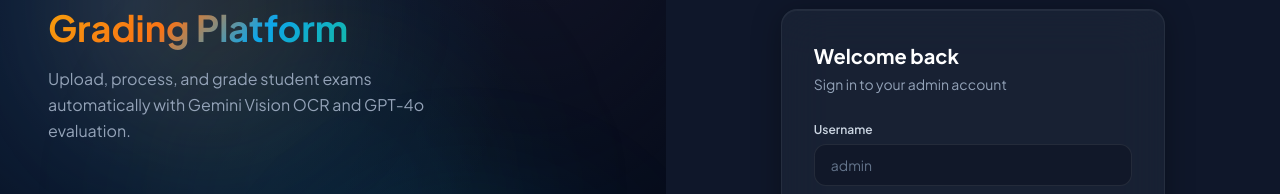
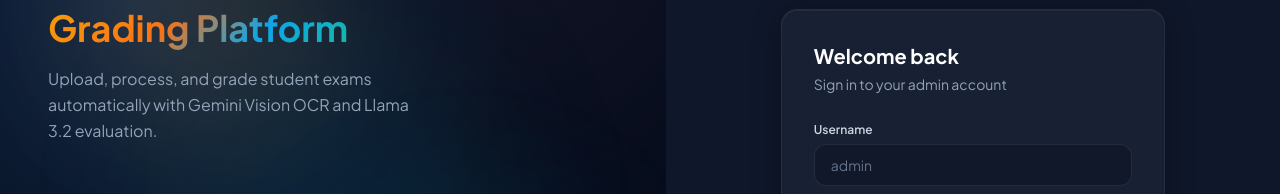
Before and after one commit to hamrouniraed07/ClassQuiz_Final, a React (Vite) app in the folder classquiz-frontend/: page /login in a window 1280 px wide. Shown: the part 200-394 px from the top of the page. Built offline with nearby package versions, Linux system fonts and the light colour scheme.

Commit message:
another commit

```diff
--- a/classquiz-frontend/src/pages/auth/LoginPage.tsx
+++ b/classquiz-frontend/src/pages/auth/LoginPage.tsx
@@ -79,7 +79,7 @@
               <span className="text-grad-brand">Grading Platform</span>
             </h1>
             <p className="text-slate-400 text-base leading-relaxed max-w-sm">
-              Upload, process, and grade student exams automatically with Gemini Vision OCR and GPT-4o evaluation.
+              Upload, process, and grade student exams automatically with Gemini Vision OCR and Llama 3.2 evaluation.
             </p>
           </motion.div>
         </div>
```
